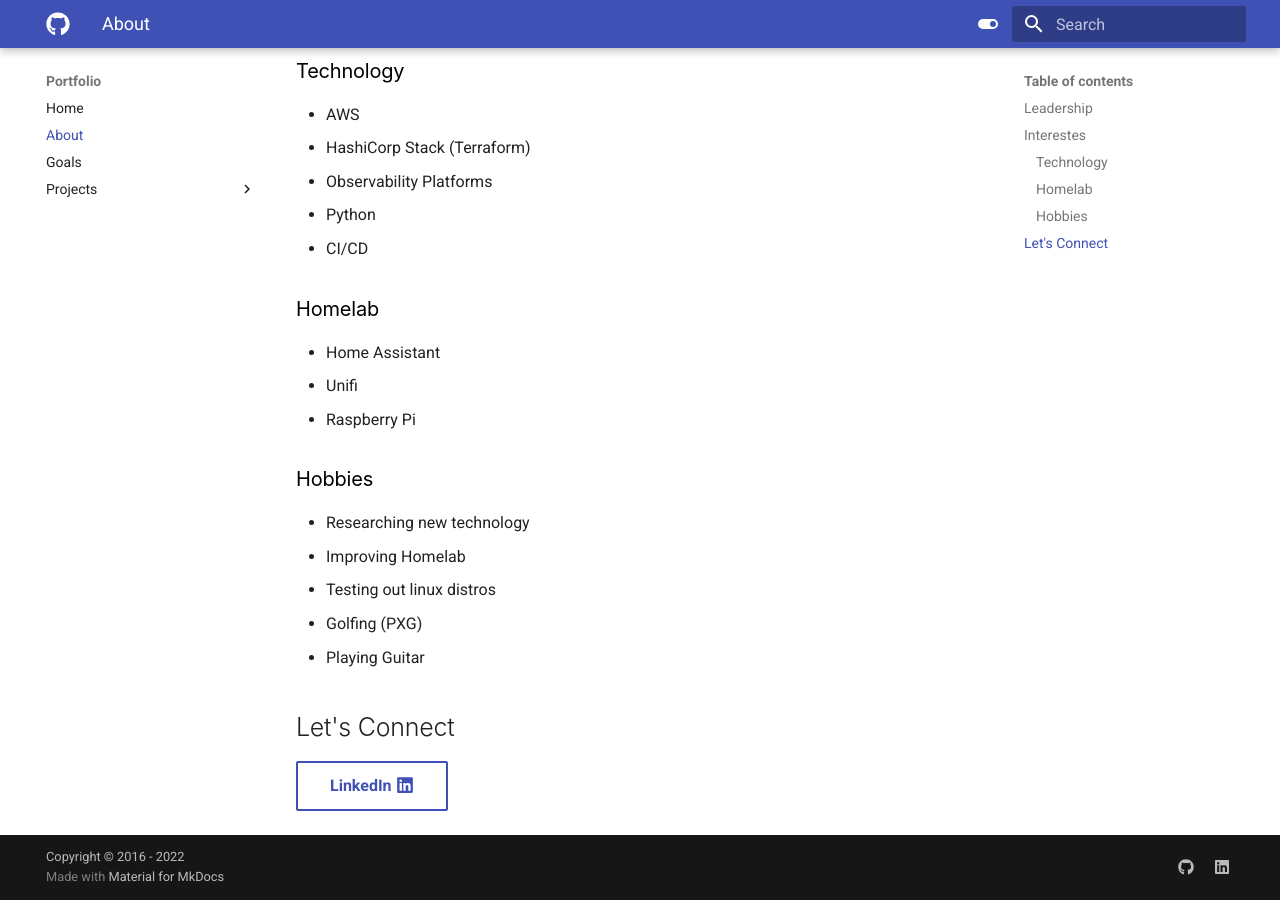
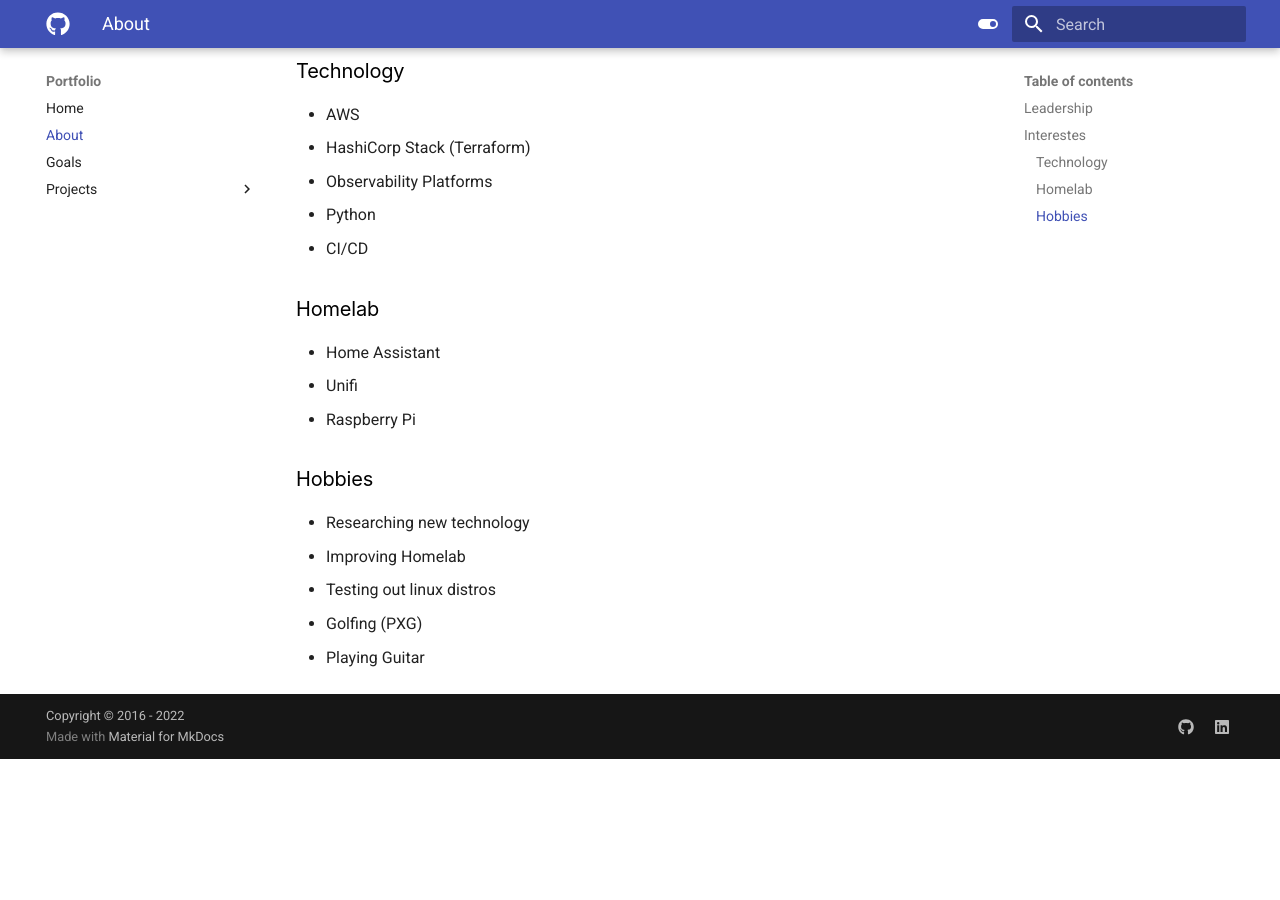
Before and after one commit to stevejoluc/stevejoluc.github.io, an MkDocs documentation site: the page built from docs/about/about.md, in a window 1280 px wide and 900 px high, scrolled down 578 px. Built offline with MkDocs 1.6.1 and Material for MkDocs 9.7.7, drawn with Linux system fonts in a browser that asks for light colours; after the commit the page ends 1337 px from its top, so only the background shows below that.

Commit message:
update about me

```diff
--- a/docs/about/about.md
+++ b/docs/about/about.md
@@ -26,6 +26,3 @@
 - Testing out linux distros
 - Golfing (PXG)
 - Playing Guitar
-
-## Let's Connect
-[LinkedIn :fontawesome-brands-linkedin:](https://www.linkedin.com/in/steven-lucero/){ .md-button }
```
